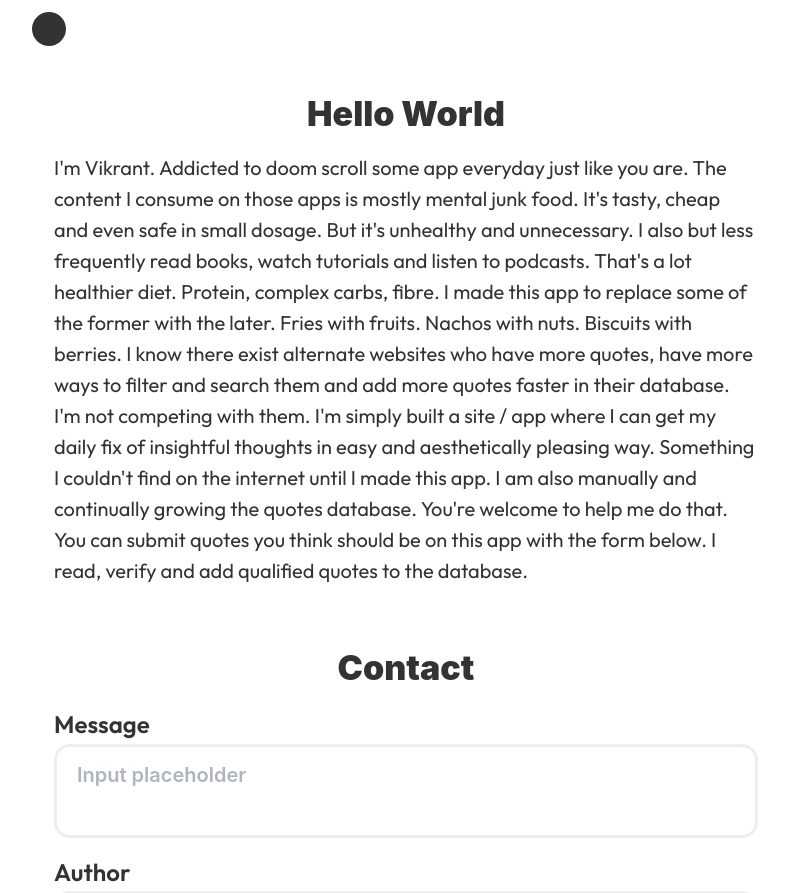
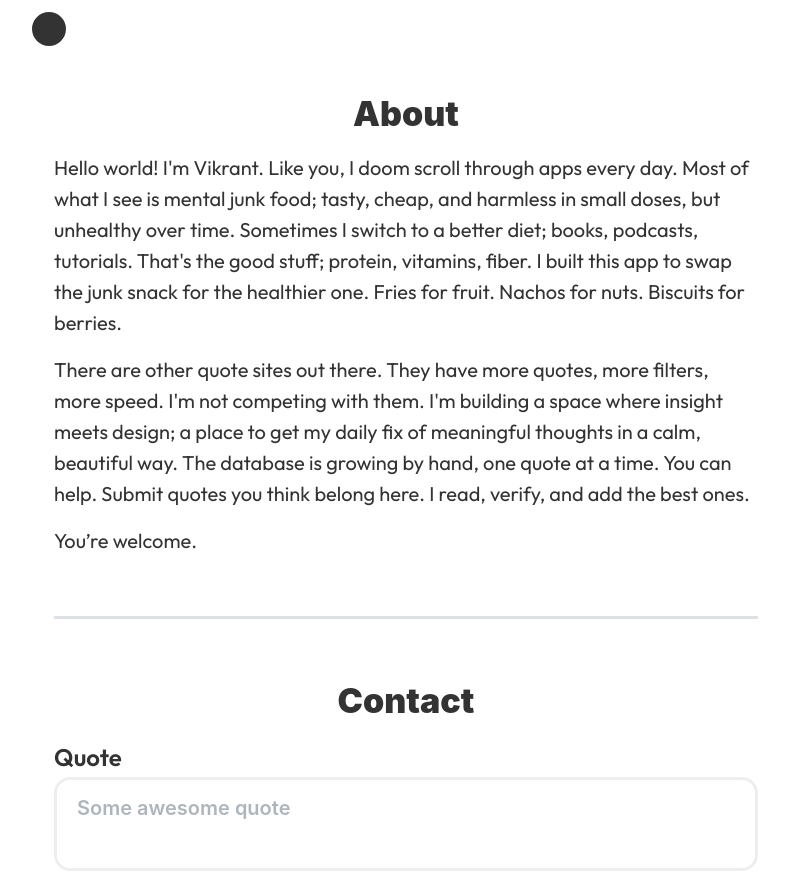
Before and after one commit to vikrantbhurke/quotehouse, a Next.js app: page /about in a window 1280 px wide. Shown: the top 893 px of the page, without its empty margins (234-1023 px from the left). Built offline with nearby package versions, Linux system fonts and the light colour scheme.

Commit message:
improve about page styles 2

```diff
--- a/src/app/(appshell)/about/page.tsx
+++ b/src/app/(appshell)/about/page.tsx
@@ -6,7 +6,7 @@ import {
   Textarea,
   Button,
   TextInput,
-  Select,
+  Divider,
   TimelineItem,
   Timeline,
   Space,
@@ -20,29 +20,34 @@ export default function Page() {
     <Stack gap={60} p="xl">
       <Stack>
         <Title ta="center" order={1} c="#333" fw={900} className={text}>
-          Hello World
+          About
         </Title>
 
         <Text c="#333" fz={20} fw={400} className={text}>
-          I&apos;m Vikrant. Addicted to doom scroll some app everyday just like
-          you are. The content I consume on those apps is mostly mental junk
-          food. It&apos;s tasty, cheap and even safe in small dosage. But
-          it&apos;s unhealthy and unnecessary. I also but less frequently read
-          books, watch tutorials and listen to podcasts. That&apos;s a lot
-          healthier diet. Protein, complex carbs, fibre. I made this app to
-          replace some of the former with the later. Fries with fruits. Nachos
-          with nuts. Biscuits with berries. I know there exist alternate
-          websites who have more quotes, have more ways to filter and search
-          them and add more quotes faster in their database. I&apos;m not
-          competing with them. I&apos;m simply built a site / app where I can
-          get my daily fix of insightful thoughts in easy and aesthetically
-          pleasing way. Something I couldn&apos;t find on the internet until I
-          made this app. I am also manually and continually growing the quotes
-          database. You&apos;re welcome to help me do that. You can submit
-          quotes you think should be on this app with the form below. I read,
-          verify and add qualified quotes to the database.
+          Hello world! I&apos;m Vikrant. Like you, I doom scroll through apps
+          every day. Most of what I see is mental junk food; tasty, cheap, and
+          harmless in small doses, but unhealthy over time. Sometimes I switch
+          to a better diet; books, podcasts, tutorials. That&apos;s the good
+          stuff; protein, vitamins, fiber. I built this app to swap the junk
+          snack for the healthier one. Fries for fruit. Nachos for nuts.
+          Biscuits for berries.
+        </Text>
+
+        <Text c="#333" fz={20} fw={400} className={text}>
+          There are other quote sites out there. They have more quotes, more
+          filters, more speed. I&apos;m not competing with them. I&apos;m
+          building a space where insight meets design; a place to get my daily
+          fix of meaningful thoughts in a calm, beautiful way. The database is
+          growing by hand, one quote at a time. You can help. Submit quotes you
+          think belong here. I read, verify, and add the best ones.
+        </Text>
+
+        <Text c="#333" fz={20} fw={400} className={text}>
+          You’re welcome.
         </Text>
       </Stack>
+
+      <Divider size="md" />
 
       <Stack>
         <Title ta="center" order={1} c="#333" fw={900} className={text}>
@@ -54,10 +59,10 @@ export default function Page() {
           size="xl"
           label={
             <Text c="#333" fz={24} fw={600} className={text}>
-              Message
+              Quote
             </Text>
           }
-          placeholder="Input placeholder"
+          placeholder="Some awesome quote"
           autosize
           minRows={2}
           maxRows={4}
@@ -82,7 +87,7 @@ export default function Page() {
               Author
             </Text>
           }
-          placeholder="Say something"
+          placeholder="Author's name"
           styles={{ input: { border: "3px solid #EEE" } }}
           c="#333"
           fw={600}
@@ -92,7 +97,7 @@ export default function Page() {
           className={text}
         />
 
-        <Select
+        {/* <Select
           radius="lg"
           size="xl"
           c="#333"
@@ -123,7 +128,7 @@ export default function Page() {
             "Ask a question",
             "Request a feature",
           ]}
-        />
+        /> */}
 
         <Space />
 
@@ -133,6 +138,8 @@ export default function Page() {
           </Text>
         </Button>
       </Stack>
+
+      <Divider size="md" />
 
       <QuotesTimeline />
     </Stack>
@@ -148,7 +155,7 @@ export function QuotesTimeline() {
 
       <Timeline
         active={1}
-        color="violet"
+        color="gray"
         bulletSize={50}
         lineWidth={10}
         className={text}>
@@ -164,7 +171,7 @@ export function QuotesTimeline() {
             </Text>
           }>
           <Text c="#888" size="md" fw={600} className={text}>
-            Quotehouse website lauched with 1000 quotes
+            Quotehouse website lauched with 1000 quotes.
           </Text>
           <Text c="#bbb" size="md" mt={4} fw={600}>
             10th November, 2025
```
